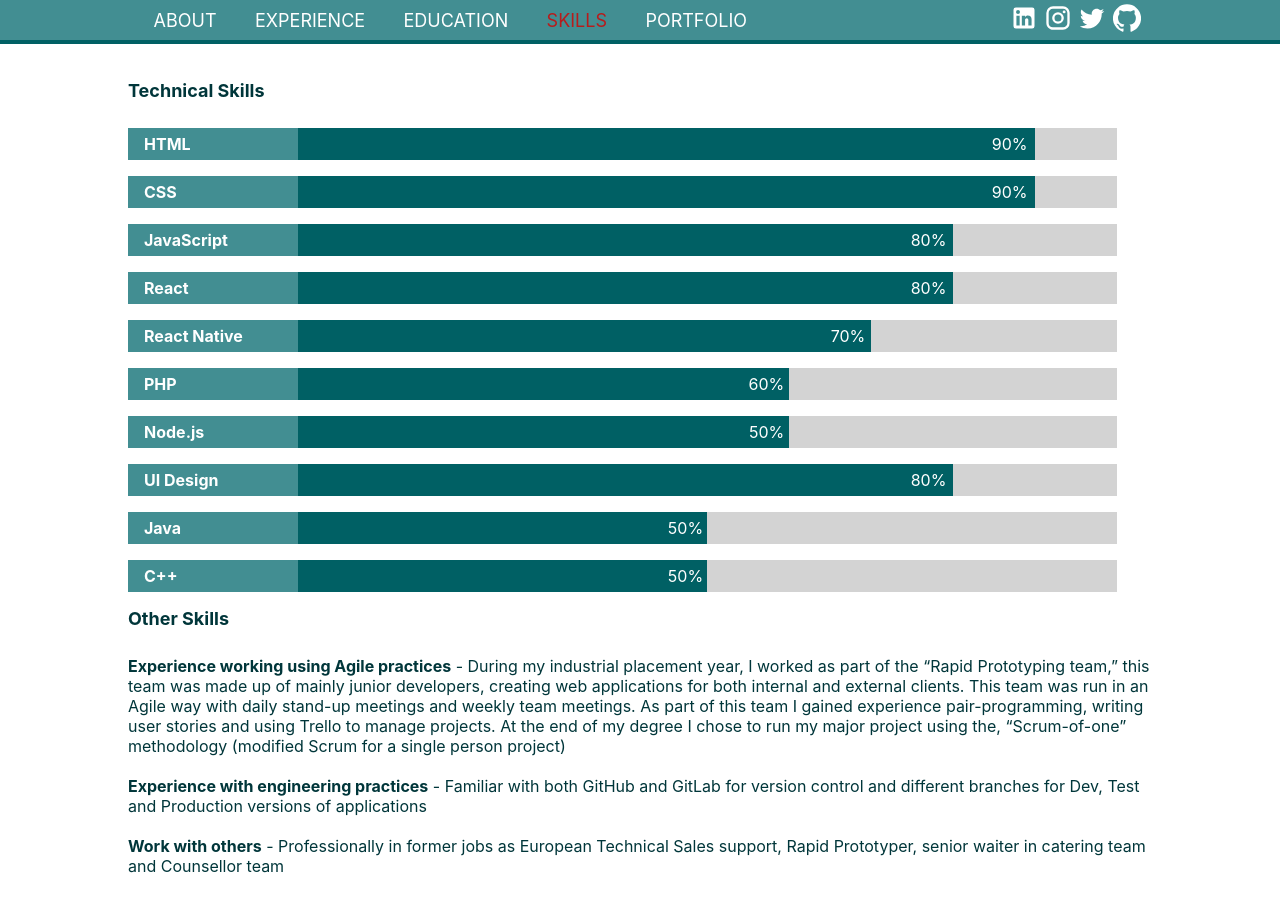
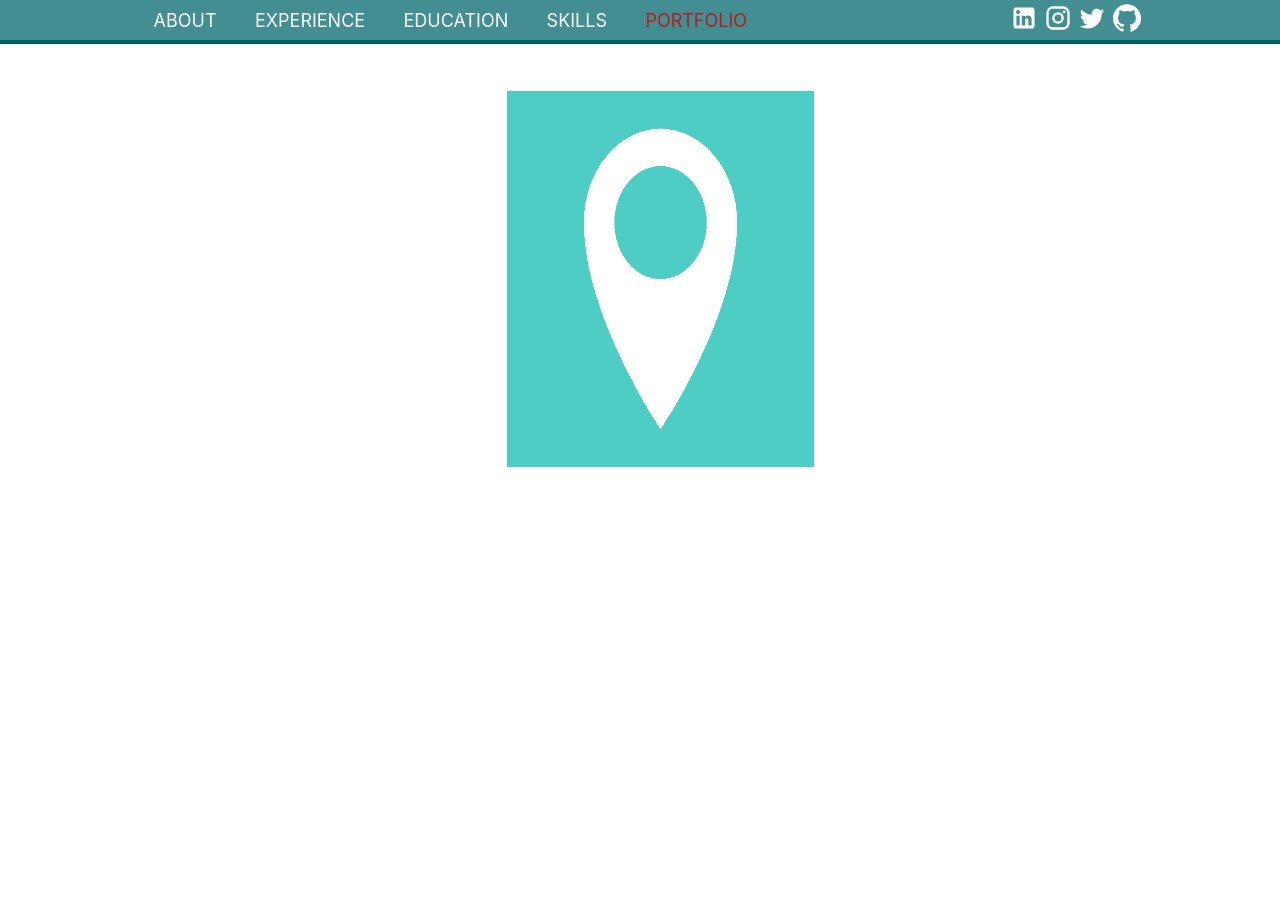
Before and after one commit to SpencerNicholas/me, a React (Create React App) app in the folder me/: page / in a window 1280 px wide. Shown: the top 912 px of the page. After the commit the page ends 800 px from the top, so only its background shows below. Built offline with nearby package versions, Linux system fonts and the light colour scheme.

Commit message:
Portfolio home created
Home portfolio created with startings of track my friends project page created (need to add details) nothing for mobile yet

```diff
--- a/me/src/app/store.js
+++ b/me/src/app/store.js
@@ -2,11 +2,13 @@ import { configureStore } from '@reduxjs/toolkit';
 import navigationReducer from '../components/navigation/navigation';
 import responsiveReducer from '../components/redux/responsiveSlice';
 import experienceReducer from '../components/redux/experienceSlice';
+import portfolioReducer from '../components/redux/portfolioSlice';
 
 export default configureStore({
   reducer: {
     navigation: navigationReducer,
     responsive: responsiveReducer,
     experience: experienceReducer,
+    portfolio: portfolioReducer,
   },
 });
--- a/me/src/components/content/AboutContent.js
+++ b/me/src/components/content/AboutContent.js
@@ -10,7 +10,7 @@ import WebDev from '@material-ui/icons/WebAsset';
 
 
 import { useDispatch, useSelector } from 'react-redux';
-import { setPage, selectHover, setHover } from '../navigation/navigation'
+import { setPage, selectHover, setHover } from '../navigation/navigation';
 
 const AboutContent = ({ styles }) => {
   const dispatch = useDispatch();
@@ -64,13 +64,13 @@ const AboutContent = ({ styles }) => {
     <div style={contentStyle}>
       <div style={columnStyle}>
         <div style={{ position: 'absolute', top: '15vh', width: '40%' }}>
-          <text style={{ fontSize: '58px', fontWeight: 'bold', }}>Spencer Nicholas</text><br></br>
-          <text style={{ fontSize: '32px', fontWeight: 'bold', }}>Web Developer</text><br></br>
+          <text style={{ fontSize: '4em', fontWeight: 'bold', }}>Spencer Nicholas</text><br></br>
+          <text style={{ fontSize: '1.5em', fontWeight: 'bold', }}>Web Developer</text><br></br>
 
-          <img src={mePic} style={{paddingBottom: '5%', paddingTop: '10%'}}></img><br></br>
-          <text style={{ fontSize: '32px', fontWeight: 'bold', }}> Who am I?</text><br></br><br></br>
-          <div style={{ paddingLeft: '15%', paddingRight: '15%', }}>
-            <text>
+          <img src={mePic} style={{paddingBottom: '5%', paddingTop: '5%'}}></img><br></br>
+          <text style={{ fontSize: '1.5m', fontWeight: 'bold', }}> Who am I?</text><br></br><br></br>
+          <div style={{ paddingLeft: '15%', paddingRight: '15%'}}>
+            <text style={{ fontSize: '1em'}}>
               A highly driven individual seeking graduate employment following completion of my Computer Science degree from Aberystwyth University. Looking to improve on Front-End Web Development skills gained as part of my degree and on industrial placement. Also looking to discover new skills from the professional environment as I start my career.
           </text>
           </div>
@@ -81,33 +81,33 @@ const AboutContent = ({ styles }) => {
       <div style={columnStyle}>
         <div style={summaryPointsStyle}>
           <div style={{display: 'flex',  alignItems: 'center',}}>
-          <Web style={{ fontSize: '64px', backgroundColor: '#00363a', color: 'white', padding: '2%'  }}></Web>
-          <text style={{ fontSize: '32px', fontWeight: 'bold', paddingLeft: '3%'}}> Intuative & Responsive Web Design</text>
+          <Web style={{ fontSize: '4em', backgroundColor: '#00363a', color: 'white', padding: '2%'  }}></Web>
+          <text style={{ fontSize: '1.5em', fontWeight: 'bold', paddingLeft: '3%'}}> Intuative & Responsive Web Design</text>
           </div>
           <div style={{display: 'flex',  alignItems: 'center',}}>
-          <WebDev style={{ fontSize: '64px', backgroundColor: '#00363a', color: 'white', padding: '2%' }}></WebDev>
-          <text style={{ fontSize: '32px', fontWeight: 'bold', paddingLeft: '3%'}}> React Web Development</text>
+          <WebDev style={{ fontSize: '4em', backgroundColor: '#00363a', color: 'white', padding: '2%' }}></WebDev>
+          <text style={{ fontSize: '1.5em', fontWeight: 'bold', paddingLeft: '3%'}}> React Web Development</text>
           </div>
           <div style={{display: 'flex',  alignItems: 'center',}}>
-          <Mobile style={{ fontSize: '64px', backgroundColor: '#00363a', color: 'white', padding: '2%' }}></Mobile>
-          <text style={{ fontSize: '32px', fontWeight: 'bold', paddingLeft: '3%'}}> React Native App Development</text>
+          <Mobile style={{ fontSize: '4em', backgroundColor: '#00363a', color: 'white', padding: '2%' }}></Mobile>
+          <text style={{ fontSize: '1.5em', fontWeight: 'bold', paddingLeft: '3%'}}> React Native App Development</text>
           </div>
           <div style={{display: 'flex',  alignItems: 'center',}}>
-          <Uni style={{ fontSize: '64px', backgroundColor: '#00363a', color: 'white', padding: '2%' }}></Uni>
-          <text style={{ fontSize: '32px', fontWeight: 'bold', paddingLeft: '3%'}}> Computer Science Graduate</text>
+          <Uni style={{ fontSize: '4em', backgroundColor: '#00363a', color: 'white', padding: '2%' }}></Uni>
+          <text style={{ fontSize: '1.5em', fontWeight: 'bold', paddingLeft: '3%'}}> Computer Science Graduate</text>
           </div>
 
 
           <div style={{display: 'flex',  alignItems: 'center',}} onMouseOver={() => { dispatch(setHover("contactDetails"))}} onMouseLeave={() => { dispatch(setHover())}}>
           {(hovering) === 10 ? (
                      <div style={{width: '100%', display: 'flex',  alignItems: 'center',}}>
-                     <Copy style={{ fontSize: '64px', backgroundColor: '00363a', color: '#b71c1c', padding: '2%',cursor: 'pointer'}} onClick={() => { copyToClipboard('spencer.nicholas@hotmail.co.uk') }}></Copy>
-                     <text style={{ fontSize: '32px', fontWeight: 'bold', paddingLeft: '3%'}}> spencer.nicholas@hotmail.co.uk</text>
+                     <Copy style={{ fontSize: '4em', backgroundColor: '00363a', color: '#b71c1c', padding: '2%',cursor: 'pointer'}} onClick={() => { copyToClipboard('spencer.nicholas@hotmail.co.uk') }}></Copy>
+                     <text style={{ fontSize: '1.5em', fontWeight: 'bold', paddingLeft: '3%'}}> spencer.nicholas@hotmail.co.uk</text>
                      </div>
                   ) : (
                     <div style={{width: '100%', display: 'flex',  alignItems: 'center',}}>
-                    <Contact style={{ fontSize: '64px', backgroundColor: '#00363a', color: 'white', padding: '2%' }}></Contact>
-                    <text style={{ fontSize: '32px', fontWeight: 'bold', paddingLeft: '3%'}}> Contact Me</text>
+                    <Contact style={{ fontSize: '4em', backgroundColor: '#00363a', color: 'white', padding: '2%' }}></Contact>
+                    <text style={{ fontSize: '1.5em', fontWeight: 'bold', paddingLeft: '3%'}}> Contact Me</text>
                     </div>
                   )}
           </div>
--- a/me/src/components/content/PortfolioContent.js
+++ b/me/src/components/content/PortfolioContent.js
@@ -1,28 +1,80 @@
 import React from "react";
+import tmfLogo from "../../assets/portfolio/trackmyfriends/trackmyfriendsLogo.png"
+import tmfLogoHv from "../../assets/portfolio/trackmyfriends/trackmyfriendsLogoHov.png"
+
+import { useSelector, useDispatch } from 'react-redux';
+import { selectHover, setHover, selectPortfolio, setPortfolio } from '../redux/portfolioSlice';
+
+import TrackMyFriends from './portfolioProjects/trackmyfriends';
+
+import Back from '@material-ui/icons/ArrowBack';
 
 const PortfolioContent = ({ styles }) => {
+  const hovering = useSelector(selectHover);
+  const displayProject = useSelector(selectPortfolio);
+  const dispatch = useDispatch();
+
   const contentStyle = {
     paddingTop: '5vh',
     paddingBottom: '5vh',
     flex: '1',
     display: 'flex',
-    flexDirection: 'row',
+    flexDirection: 'column',
     background: 'linear-gradient(to right, white, white)',
-    height: '90vh',
+    minHeight: '90vh',
     color: '#00363a',
     paddingLeft: '10%',
     paddingRight: '10%'
   };
 
-  const columnStyle = {
+  const rowStyle = {
     display: 'flex',
-    flexDirection: 'column',
+    flexDirection: 'row',
     padding: '2%',
-    width: '40%',
-    height: '90%',
+    paddingTop: '5%',
+    width: '100%',
+    height: '47vh',
     textAlign: 'center',
     justifyContent: 'space-evenly',
   };
+
+  const porfolioItem = {
+    width: '30%',
+    height: '100%'
+  }
+
+  const itemHovered = {
+    width: '100%',
+    height: '100%',
+    cursor: 'pointer',
+  }
+
+  const projectDetails = {
+    display: 'flex',
+    flexDirection: 'row',
+    padding: '2%',
+    paddingTop: '5%',
+    width: '100%',
+    minHeight: '10vh',
+    textAlign: 'center',
+    justifyContent: 'space-evenly',
+    background: 'green'
+  }
+
+  const ghostTopBar = {
+    height: "5vh",
+    width: "100%",
+    position: "fixed",
+    top: '0px',
+    backgroundColor: "#428e92",
+    borderBottom: "0.5vh solid #006064",
+    flex: '1',
+    display: 'flex',
+    flexDirection: 'row',
+    alignItems: 'center',
+    zIndex: '11',
+    userSelect: 'none',
+  }
 
 
 
@@ -31,9 +83,34 @@ const PortfolioContent = ({ styles }) => {
 
   return (
     <div style={contentStyle}>
-      <div style={columnStyle}>
-        Track my Friends
-      </div>
+      {displayProject == 'trackmyfriends' ? (
+        <div>
+          <div style={ghostTopBar}>
+            {hovering == 'back' ? (
+              <Back style={{
+                fontSize: '2em', color: 'white', position: 'absolute', left: '2%', cursor: 'pointer', color: '#b71c1c', transition: 'color 0.5s',
+              }} onClick={() => { dispatch(setPortfolio('none')) }} onMouseOver={() => { dispatch(setHover('back')) }} onMouseLeave={() => { dispatch(setHover()) }}></Back>
+            ) : (
+                <Back style={{ fontSize: '2em', color: 'white', position: 'absolute', left: '2%' }} onClick={() => { dispatch(setPortfolio('none')) }} onMouseOver={() => { dispatch(setHover('back')) }} onMouseLeave={() => { dispatch(setHover()) }}></Back>
+              )}
+          </div>
+          <TrackMyFriends />
+        </div>
+      ) : (
+          <div style={rowStyle}>
+            <div style={porfolioItem} onMouseOver={() => { dispatch(setHover('trackmyfriends')) }} onMouseLeave={() => { dispatch(setHover()) }} onClick={() => { dispatch(setPortfolio('trackmyfriends')) }}>
+              {hovering == 'trackmyfriends' ? (
+                <img src={tmfLogoHv} style={itemHovered}></img>
+              ) : (
+                  <img src={tmfLogo} style={{ width: '100%', height: '100%' }}></img>
+                )
+              }
+            </div>
+          </div>
+        )}
+
+
+
     </div>
   );
 };
--- /dev/null
+++ b/me/src/components/content/portfolioProjects/trackmyfriends.js
@@ -0,0 +1,29 @@
+import React from "react";
+
+const trackmyfriends = ({ styles }) => {
+
+  const contentStyle = {
+    paddingTop: '7vh',
+    paddingBottom: '5vh',
+    flex: '1',
+    display: 'flex',
+    flexDirection: 'column',
+    justifyContent: 'space-evenly',
+    background: 'linear-gradient(to right, white, white)',
+    height: '88vh',
+    color: '#00363a',
+    paddingLeft: '10%',
+    paddingRight: '10%'
+  };
+
+
+
+  return (
+    <div style={contentStyle}>
+
+       sdfksdlf
+    </div>
+  );
+};
+
+export default trackmyfriends;
--- a/me/src/components/navigation/Topbar.js
+++ b/me/src/components/navigation/Topbar.js
@@ -1,6 +1,6 @@
 import React from "react";
 import { useSelector, useDispatch } from 'react-redux';
-import { setPage, selectPage, selectHover, setHover, setMenuOpen, selectMenu } from './navigation'
+import { setPage, selectPage, selectHover, setHover, setMenuOpen, selectMenu } from './navigation';
 import Menu from '@material-ui/icons/Menu';
 
 import LinkedIn from '@material-ui/icons/LinkedIn';
--- a/me/src/components/navigation/navigation.js
+++ b/me/src/components/navigation/navigation.js
@@ -3,7 +3,7 @@ import { createSlice } from '@reduxjs/toolkit';
 export const navigationSlice = createSlice({
     name: 'navigation',
     initialState: {
-        page: 4,
+        page: 5,
         hover: false,
         menu: false,
     },
--- /dev/null
+++ b/me/src/components/redux/portfolioSlice.js
@@ -0,0 +1,31 @@
+import { createSlice } from '@reduxjs/toolkit';
+
+export const portfolioSlice = createSlice({
+    name: 'portfolio',
+    initialState: {
+        hover: 0,
+        item: 0,
+    },
+    reducers: {
+        setHover: (state, action) => {
+            state.hover = action.payload;
+        },
+        setPortfolio: (state, action) =>{
+            switch (action.payload) {
+                case 'trackmyfriends':
+                    state.item = 'trackmyfriends';
+                    break;
+                default:
+                    state.item = 0;
+            }
+        }
+    },
+});
+
+export const { setHover, setPortfolio } = portfolioSlice.actions;
+
+export const selectHover = state => state.portfolio.hover;
+
+export const selectPortfolio = state => state.portfolio.item;
+
+export default portfolioSlice.reducer;
```
Also changed, not shown: me/src/assets/portfolio/trackmyfriends/trackmyfriendsLogo.png (added), me/src/assets/portfolio/trackmyfriends/trackmyfriendsLogoHov.png (added).
